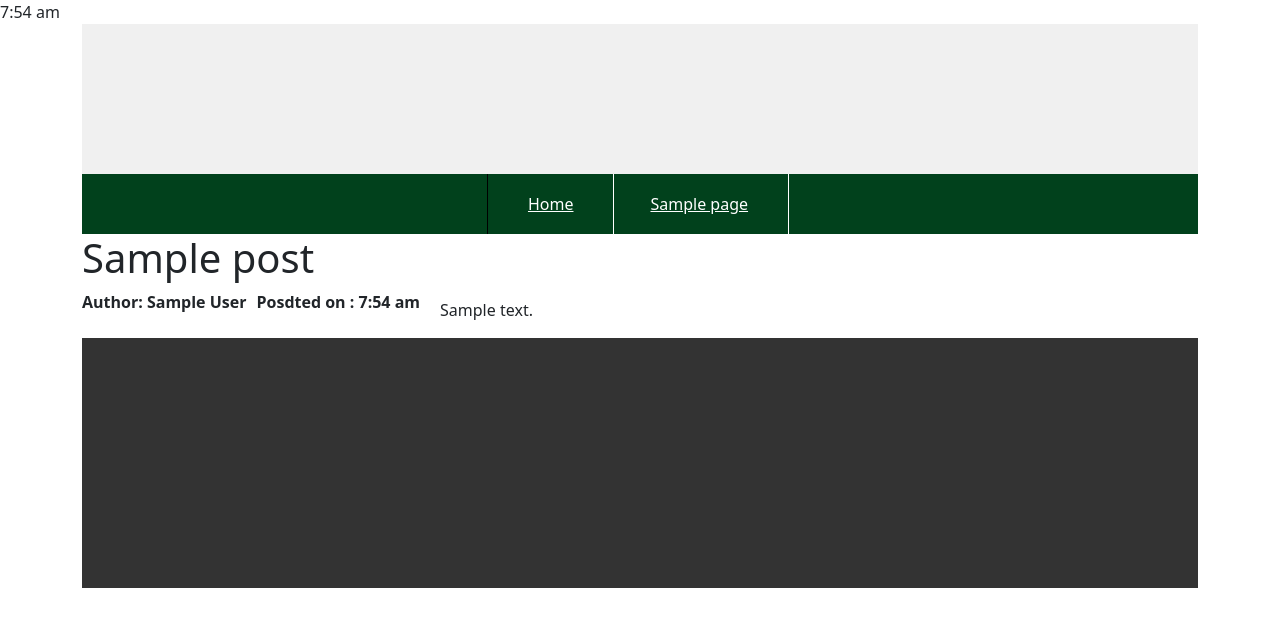
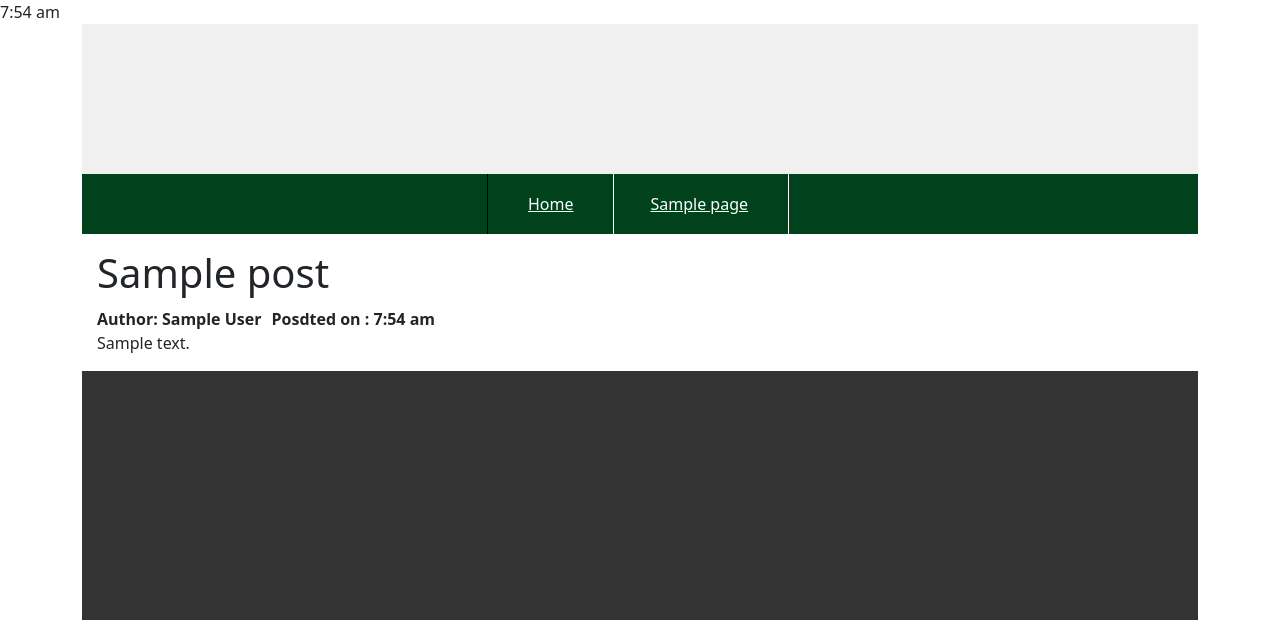
Before and after one commit to zamiasha/WordpressThemeCode, a WordPress theme: template themes/wplearning/single.php in a window 1280 px wide. Shown: the top 620 px of the page. Run offline with PHP 8.4 and a stand-in for WordPress, Linux system fonts and the light colour scheme; the site name, menu and one post (Sample post) are stand-ins, and other content is empty.

Commit message:
defined  1 class more  and  design single  post  layout

```diff
--- a/themes/wplearning/single.php
+++ b/themes/wplearning/single.php
@@ -8,7 +8,7 @@
 get_header();
 ?>
 
-       <div class="post-content">
+       <div class="post-container">
 
       <?php  if ( have_posts() ) : ?>
            <?php  while ( have_posts() ) : the_post(); ?>
@@ -18,7 +18,7 @@ get_header();
             <div class="post-title">
                 <h1> <?php the_title() ?></h1>
             </div>
-                <div class="post-meta">
+                <div class="post-meta-row">
                     <div class="post-meta">
                         <strong> Author: <?php the_author() ?> </strong>
                     </div>
--- a/themes/wplearning/style.css
+++ b/themes/wplearning/style.css
@@ -133,6 +133,23 @@ h1 {
     background: #fff;
 }
 
+.post-container {
+    margin: 15px;
+}
+
+.post-image {
+    text-align: center;
+}
+
+.post-image,
+.post-title,
+.post-meta-row,
+.post-content {
+    width: 100%;
+    clear: both;
+    margin-bottom: 10px;
+}
+
 
 /*
 .home-post img {
```
